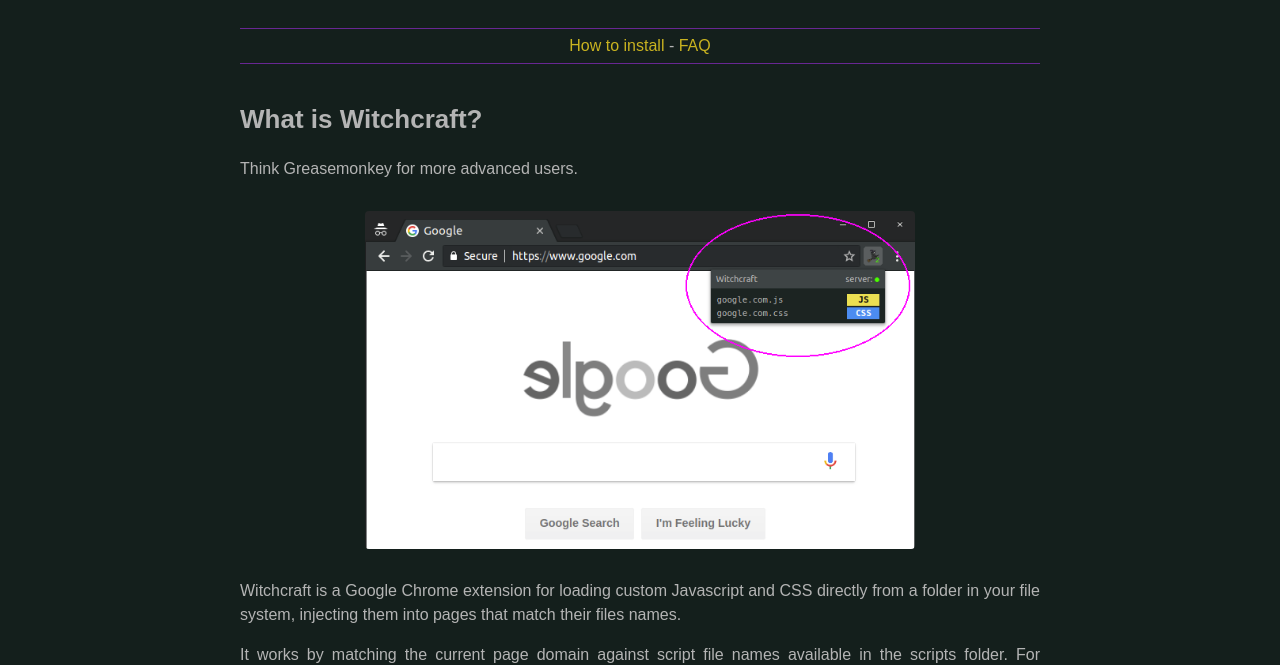
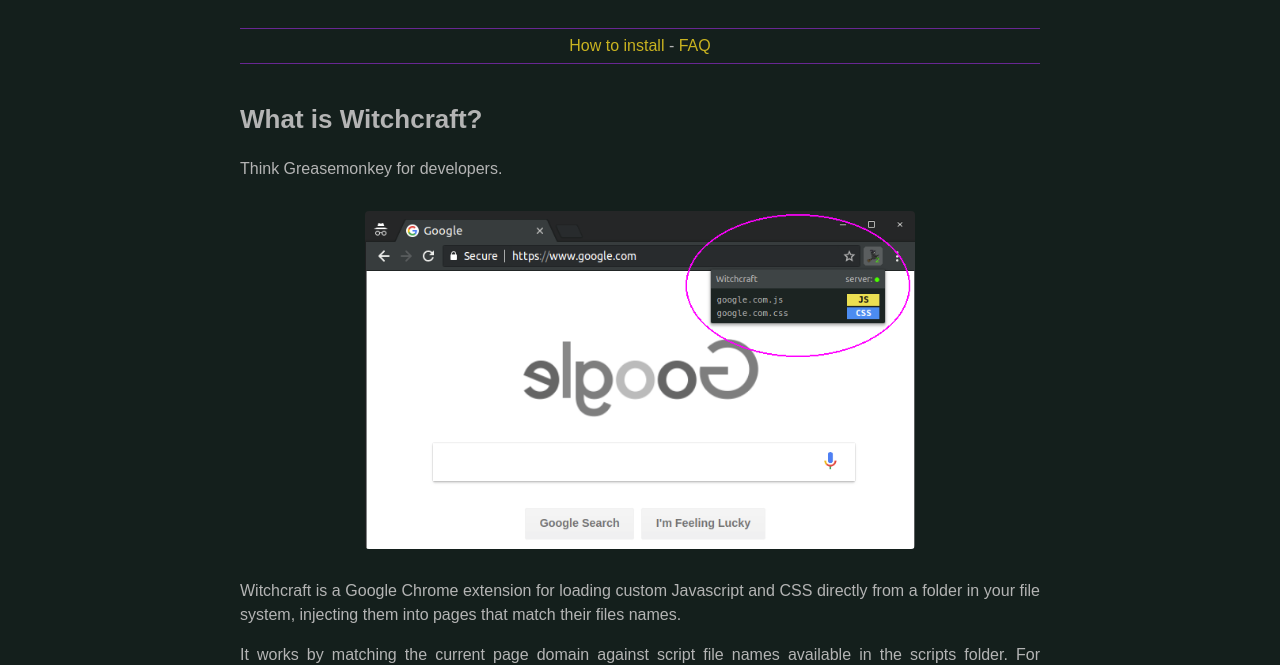
Before and after one commit to luciopaiva/witchcraft, a browser extension: page docs/index.html in a window 1280 px wide. Shown: the part 142-807 px from the top of the page. Drawn offline with Linux system fonts and the light colour scheme.

Commit message:
Better slogan

```diff
--- a/docs/index.html
+++ b/docs/index.html
@@ -32,7 +32,7 @@
     <article>
         <h2>What is Witchcraft?</h2>
 
-        <p>Think Greasemonkey for more advanced users.</p>
+        <p>Think Greasemonkey for developers.</p>
 
         <img src="screenshot.png" alt="screenshot" style="width: 550px" class="screenshot">
 
```
Also changed, not shown: README.md, chrome-extension/manifest.json.
